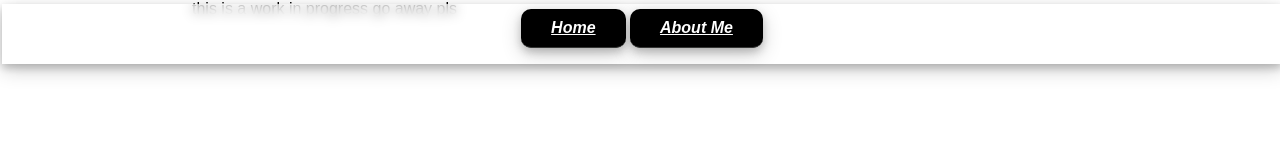
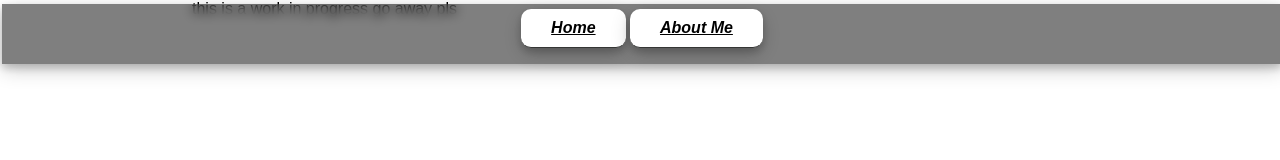
Before and after one commit to gn2Bcool/gn2Bcool.github.io, a plain HTML site: page index.html in a window 1280 px wide. Drawn offline with Linux system fonts and the light colour scheme.

Commit message:
Update homePage.css

```diff
--- a/css/homePage.css
+++ b/css/homePage.css
@@ -14,8 +14,8 @@ body {
 	background-color: white;
 }
 .navbarButtons {
-	color: white;
-	background-color: black;
+	color: black;
+	background-color: white;
 	padding: 10px 30px;
 	border-radius: 10px;
 	font-style: oblique;
@@ -27,7 +27,7 @@ body {
 	transition: all 0.3s ease;
 }
 .navbarButtons:hover {
-	background-color: white;
+	background-color: grey;
 	transform: translate(0px,3px);
 	color: black;
 	box-shadow: 0 8px 8px 0 rgba(0, 0, 0, 0.2), 0 6px 20px 0 rgba(0, 0, 0, 0.19);
@@ -37,7 +37,7 @@ body {
 	height: 50px;
  	left: 0%;
 	backdrop-filter: blur(6px);
-	background: rgba(255,255,255,0.6);
+	background: rgba(0,0,0,0.5);
 	border-radius: 0px;
 	border-bottom: 1px solid #353635;
 	width: 100%;
```
